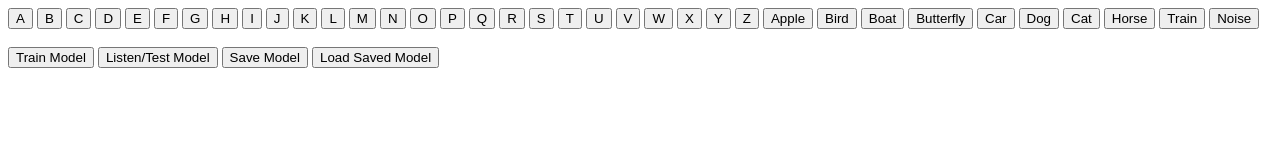
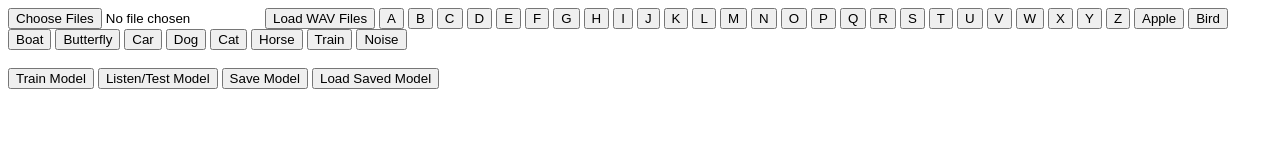
Before and after one commit to seantkahn/tesnorflowjs-custom-audio-recognition-model-3, a plain HTML site: page take2/index.html in a window 1280 px wide. Drawn offline with Linux system fonts and the light colour scheme; a script that the page names is missing.

Commit message:
wav input

```diff
--- a/take2/index.html
+++ b/take2/index.html
@@ -17,6 +17,10 @@
         <script src="https://cdn.jsdelivr.net/npm/@tensorflow/tfjs-vis/dist/tfjs-vis.umd.min.js" type="text/javascript"></script>
   </head>
   <body>
+    <input type="file" id="file-input" multiple accept=".wav" >
+    <button id="load-files">Load WAV Files</button>
+    <script src="https://cdn.jsdelivr.net/npm/@tensorflow/tfjs"></script>
+
     <button id="A" onmousedown="collect(0)" onmouseup="collect(null)">A</button>
     <button id="B" onmousedown="collect(1)"onmouseup="collect(null)">B</button>
     <button id="C" onmousedown="collect(2)"onmouseup="collect(null)">C</button>
```
Also changed, not shown: data.js (deleted).
